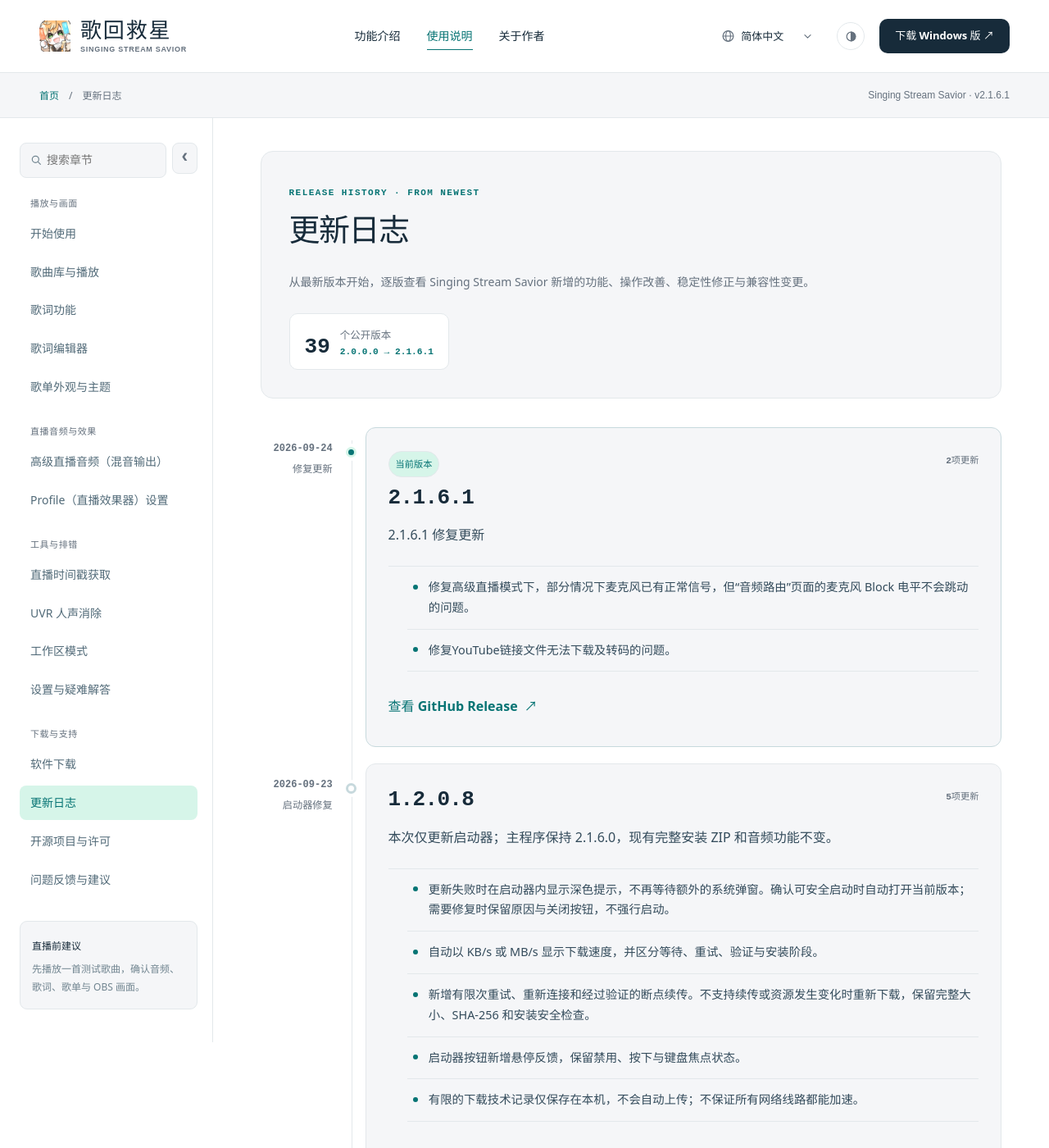
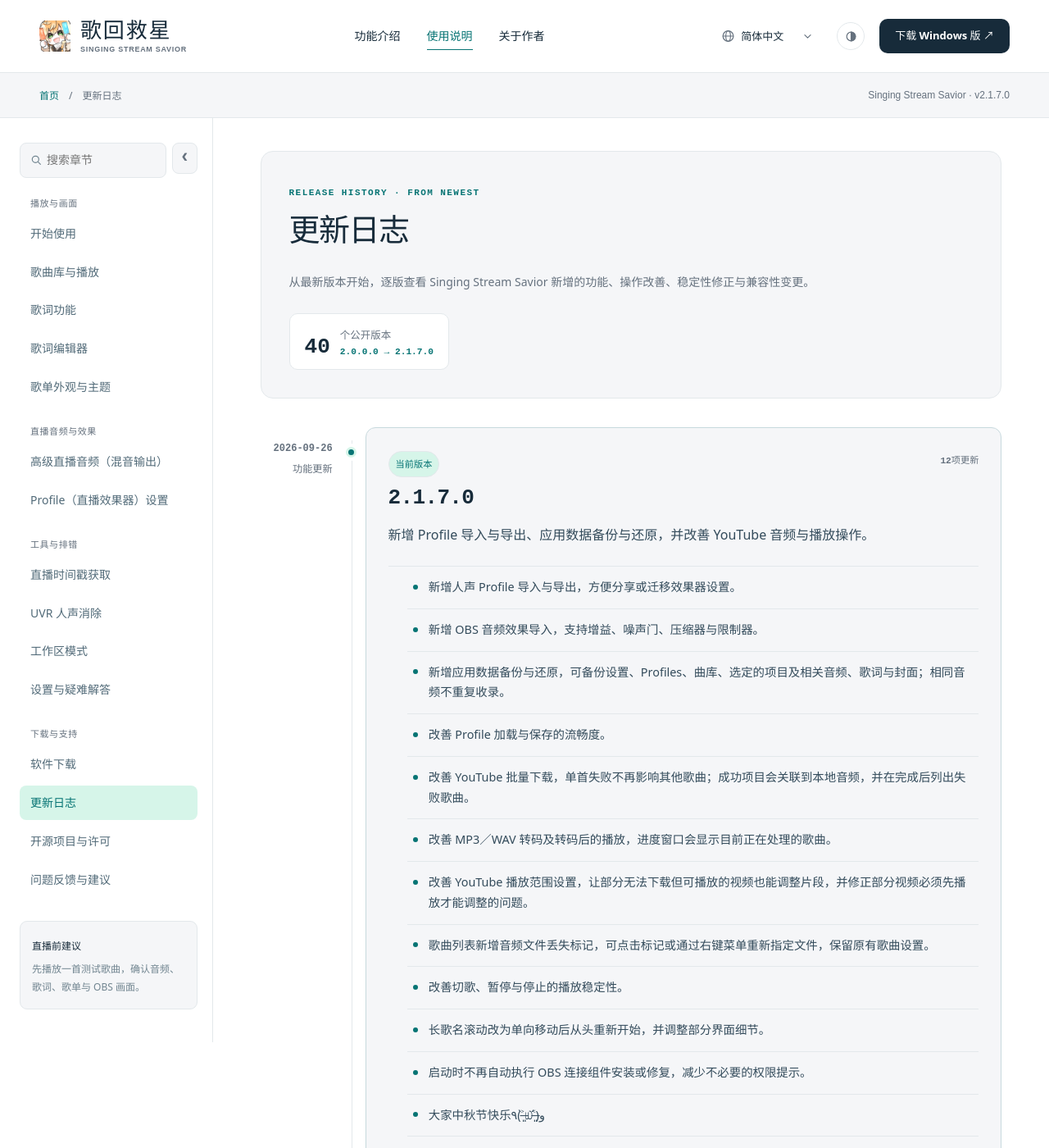
Before and after one commit to NoonIsAwesome/Singing-Stream-Savior-Manual, a Jekyll site: the page built from zh-CN/changelog.md, in a window 1280 px wide and 1400 px high. Shown: the whole window at 82% size. Built offline with Jekyll 4.4.1, drawn with Linux system fonts in a browser that asks for light colours.

Commit message:
docs: prepare approved 2.1.7.0 release notes and download metadata

```diff
--- a/_data/release-2-1-6-1.yml
+++ b/_data/release-2-1-6-1.yml
@@ -1,7 +1,7 @@
 release:
   version: "2.1.6.1"
   date: "2026-09-24"
-  latest: true
+  latest: false
   type:
     en: "Hotfix"
     zh-TW: "修正更新"
--- /dev/null
+++ b/_data/release-2-1-7-0.yml
@@ -0,0 +1,83 @@
+release:
+  version: "2.1.7.0"
+  date: "2026-09-26"
+  latest: true
+  type:
+    en: "Feature update"
+    zh-TW: "功能更新"
+    zh-CN: "功能更新"
+    ja: "機能アップデート"
+    ko: "기능 업데이트"
+  release_url: "https://github.com/NoonIsAwesome/Singing-Stream-Savior-Updates/releases/tag/v2.1.7.0"
+  summary:
+    en: "Profile sharing, application backup and restore, and improvements to YouTube audio and playback."
+    zh-TW: "新增 Profile 匯入與匯出、應用資料備份與還原，並改善 YouTube 音訊與播放操作。"
+    zh-CN: "新增 Profile 导入与导出、应用数据备份与还原，并改善 YouTube 音频与播放操作。"
+    ja: "Profile のインポート／エクスポート、アプリデータのバックアップ／復元を追加し、YouTube 音声と再生操作を改善しました。"
+    ko: "Profile 가져오기·내보내기와 앱 데이터 백업·복원을 추가하고 YouTube 오디오 및 재생 동작을 개선했습니다."
+  items:
+    en:
+      - "Import and export vocal Profiles to share or move your effects settings."
+      - "Import OBS audio effects, with support for Gain, Noise Gate, Compressor, and Limiter."
+      - "Back up and restore application settings, Profiles, the song library, selected projects, and related audio, lyrics, and artwork. Identical audio files are stored only once."
+      - "Improve the responsiveness of Profile loading and saving."
+      - "Improve YouTube batch downloads: a failed song no longer affects the others. Successful songs link to local audio files, and failed songs are listed when the batch finishes."
+      - "Improve MP3/WAV conversion and playback afterward. The progress window now shows which song is being processed."
+      - "Improve YouTube playback-range editing for some videos that can play but cannot be downloaded. Fix cases where playback had to start before a range could be adjusted."
+      - "Add a missing-audio indicator to the song list. Click it or use the right-click menu to locate the file while keeping the song's settings."
+      - "Improve playback stability when switching songs, pausing, and stopping."
+      - "Long song titles now scroll in one direction and restart from the beginning. Refine several interface details."
+      - "Stop automatically installing or repairing the OBS connector at startup, reducing unnecessary permission prompts."
+      - "Happy Mid-Autumn Festival, everyone! ٩(˃̶͈̀௰˂̶͈́)و"
+    zh-TW:
+      - "新增人聲 Profile 匯入與匯出，方便分享或搬移效果器設定。"
+      - "新增 OBS 音訊效果匯入，支援增益、噪音閘、壓縮器與限制器。"
+      - "新增應用資料備份與還原，可備份設定、Profiles、歌庫、選取的專案及相關音檔、歌詞與封面；相同音檔不重複收錄。"
+      - "改善 Profile 載入與儲存的流暢度。"
+      - "改善 YouTube 批次下載，單首失敗不再影響其他歌曲；成功項目會連結到本機音檔，並在完成後列出失敗歌曲。"
+      - "改善 MP3／WAV 轉檔及轉檔後的播放，進度視窗會顯示目前正在處理的歌曲。"
+      - "改善 YouTube 播放範圍設定，讓部分無法下載但可播放的影片也能調整區段，並修正部分影片必須先播放才能調整的問題。"
+      - "歌曲列表新增音檔遺失標記，可點擊標記或透過右鍵選單重新指定檔案，保留原有歌曲設定。"
+      - "改善切歌、暫停與停止的播放穩定性。"
+      - "長歌名跑馬燈改為單向移動後從頭重新開始，並調整部分介面細節。"
+      - "啟動時不再自動執行 OBS 連接元件安裝或修復，減少不必要的權限提示。"
+      - "大家中秋節快樂٩(˃̶͈̀௰˂̶͈́)و"
+    zh-CN:
+      - "新增人声 Profile 导入与导出，方便分享或迁移效果器设置。"
+      - "新增 OBS 音频效果导入，支持增益、噪声门、压缩器与限制器。"
+      - "新增应用数据备份与还原，可备份设置、Profiles、曲库、选定的项目及相关音频、歌词与封面；相同音频不重复收录。"
+      - "改善 Profile 加载与保存的流畅度。"
+      - "改善 YouTube 批量下载，单首失败不再影响其他歌曲；成功项目会关联到本地音频，并在完成后列出失败歌曲。"
+      - "改善 MP3／WAV 转码及转码后的播放，进度窗口会显示目前正在处理的歌曲。"
+      - "改善 YouTube 播放范围设置，让部分无法下载但可播放的视频也能调整片段，并修正部分视频必须先播放才能调整的问题。"
+      - "歌曲列表新增音频文件丢失标记，可点击标记或通过右键菜单重新指定文件，保留原有歌曲设置。"
+      - "改善切歌、暂停与停止的播放稳定性。"
+      - "长歌名滚动改为单向移动后从头重新开始，并调整部分界面细节。"
+      - "启动时不再自动执行 OBS 连接组件安装或修复，减少不必要的权限提示。"
+      - "大家中秋节快乐٩(˃̶͈̀௰˂̶͈́)و"
+    ja:
+      - "ボーカル Profile のインポート／エクスポートを追加し、エフェクト設定を共有・移行しやすくしました。"
+      - "OBS 音声フィルターの取り込みを追加しました。ゲイン、ノイズゲート、コンプレッサー、リミッターに対応します。"
+      - "アプリデータのバックアップ／復元を追加しました。設定、Profiles、曲ライブラリ、選択したプロジェクトと関連音声・歌詞・カバー画像を保存でき、同じ音声データは重複して収録しません。"
+      - "Profile の読み込みと保存をよりスムーズにしました。"
+      - "YouTube の一括ダウンロードで一部の曲が失敗しても、ほかの曲の処理を続けます。成功した曲はローカル音声ファイルに切り替え、完了後に失敗した曲を表示します。"
+      - "MP3／WAV 変換と変換後の再生を改善しました。進捗ウィンドウに処理中の曲を表示します。"
+      - "ダウンロードできなくても再生できる一部の YouTube 動画で、再生範囲を調整できるようにしました。範囲調整の前に再生が必要になる問題も修正しました。"
+      - "曲リストに音声ファイルが見つからないことを示すマークを追加しました。クリックまたは右クリックメニューからファイルを再指定でき、曲の設定は保持されます。"
+      - "曲の切り替え、一時停止、停止時の再生安定性を改善しました。"
+      - "長い曲名は一方向へスクロールしてから先頭に戻るようにし、画面の細部も調整しました。"
+      - "起動時に OBS 接続コンポーネントのインストールや修復を自動実行しないようにし、不要な権限確認を減らしました。"
+      - "皆さん、素敵な中秋節を！٩(˃̶͈̀௰˂̶͈́)و"
+    ko:
+      - "보컬 Profile 가져오기·내보내기를 추가하여 효과 설정을 공유하거나 옮기기 쉽게 했습니다."
+      - "OBS 오디오 효과 가져오기를 추가했습니다. 게인, 노이즈 게이트, 컴프레서, 리미터를 지원합니다."
+      - "앱 데이터 백업·복원을 추가했습니다. 설정, Profiles, 곡 라이브러리, 선택한 프로젝트와 관련 오디오·가사·표지를 백업하며, 동일한 오디오는 중복 저장하지 않습니다."
+      - "Profile을 더 원활하게 불러오고 저장할 수 있도록 개선했습니다."
+      - "YouTube 일괄 다운로드에서 한 곡이 실패해도 다른 곡은 계속 처리합니다. 성공한 곡은 로컬 오디오 파일에 연결하고, 완료 후 실패한 곡을 표시합니다."
+      - "MP3／WAV 변환과 변환 후 재생을 개선했습니다. 진행 창에 현재 처리 중인 곡을 표시합니다."
+      - "다운로드할 수 없어도 재생 가능한 일부 YouTube 영상의 재생 구간을 조절할 수 있도록 개선했습니다. 먼저 재생해야 구간을 조절할 수 있던 문제도 수정했습니다."
+      - "곡 목록에 오디오 파일 누락 표시를 추가했습니다. 표시를 클릭하거나 오른쪽 클릭 메뉴에서 파일을 다시 지정할 수 있으며, 기존 곡 설정은 유지됩니다."
+      - "곡 전환, 일시 정지, 정지 시의 재생 안정성을 개선했습니다."
+      - "긴 곡명은 한 방향으로 스크롤한 뒤 처음부터 다시 시작하도록 변경하고, 일부 화면 세부 사항을 조정했습니다."
+      - "시작 시 OBS 연결 구성 요소를 자동으로 설치하거나 복구하지 않도록 하여 불필요한 권한 확인을 줄였습니다."
+      - "여러분, 행복한 중추절 보내세요! ٩(˃̶͈̀௰˂̶͈́)و"
--- a/_data/resources.yml
+++ b/_data/resources.yml
@@ -1,12 +1,12 @@
 # 發布正式檔案後，只要更新這裡的連結與版本即可。
 software:
-  version: "2.1.6.1"
+  version: "2.1.7.0"
   launcher_version: "1.2.0.8"
-  download_url: "https://github.com/NoonIsAwesome/Singing-Stream-Savior-Updates/releases/download/v2.1.6.1/Singing.Stream.Savior.2.1.6.1.zip"
-  release_url: "https://github.com/NoonIsAwesome/Singing-Stream-Savior-Updates/releases/tag/v2.1.6.1"
-  file_size: "826 MB"
-  sha256: "20c4b69d792efcf6afef4e74a42ae9778cd8012ff583cbffb3ebb9dc995a3cfd"
-  updated_at: "2026-09-24"
+  download_url: "https://github.com/NoonIsAwesome/Singing-Stream-Savior-Updates/releases/download/v2.1.7.0/Singing.Stream.Savior.2.1.7.0.zip"
+  release_url: "https://github.com/NoonIsAwesome/Singing-Stream-Savior-Updates/releases/tag/v2.1.7.0"
+  file_size: "867 MB"
+  sha256: "e0a1fe38f4523b9acbed818a3c51d1e720b9ec06e273d9815b8f2a4b4a0d8a4c"
+  updated_at: "2026-09-26"
 
 support:
   ecpay_url: "https://p.ecpay.com.tw/3604623"
--- a/_includes/changelog-page.html
+++ b/_includes/changelog-page.html
@@ -1,5 +1,6 @@
 {% assign current_lang = page.lang | default: site.lang | default: 'zh-TW' %}
-{% assign current_release = site.data["release-2-1-6-1"].release %}
+{% assign current_release = site.data["release-2-1-7-0"].release %}
+{% assign previous_hotfix_release_2161 = site.data["release-2-1-6-1"].release %}
 {% assign previous_product_release_2160 = site.data["release-2-1-6-0"].release %}
 {% assign launcher_hotfix_release = site.data["release-launcher-1-2-0-8"].release %}
 {% assign previous_hotfix_release_2154 = site.data["release-2-1-5-4"].release %}
@@ -25,7 +26,7 @@
 {% assign previous_feature_release = site.data["release-2-1-0-1"].release %}
 {% assign previous_major_release = site.data["release-2-1-0-0"].release %}
 {% assign releases = site.data.releases.releases %}
-{% assign release_count = releases | size | plus: 25 %}
+{% assign release_count = releases | size | plus: 26 %}
 {% if current_lang == 'zh-TW' %}
   {% assign content_lang = 'zh-TW' %}
   {% assign eyebrow = 'RELEASE HISTORY · FROM NEWEST' %}
@@ -81,6 +82,7 @@
 
 <section class="release-timeline" aria-label="{{ title }}">
   {% include release-entry.html release=current_release content_lang=content_lang latest_label=latest_label release_link=release_link items_label=items_label %}
+  {% include release-entry.html release=previous_hotfix_release_2161 content_lang=content_lang latest_label=latest_label release_link=release_link items_label=items_label %}
   {% include release-entry.html release=launcher_hotfix_release content_lang=content_lang latest_label=latest_label release_link=release_link items_label=items_label %}
   {% include release-entry.html release=previous_product_release_2160 content_lang=content_lang latest_label=latest_label release_link=release_link items_label=items_label %}
   {% include release-entry.html release=previous_hotfix_release_2154 content_lang=content_lang latest_label=latest_label release_link=release_link items_label=items_label %}
```
